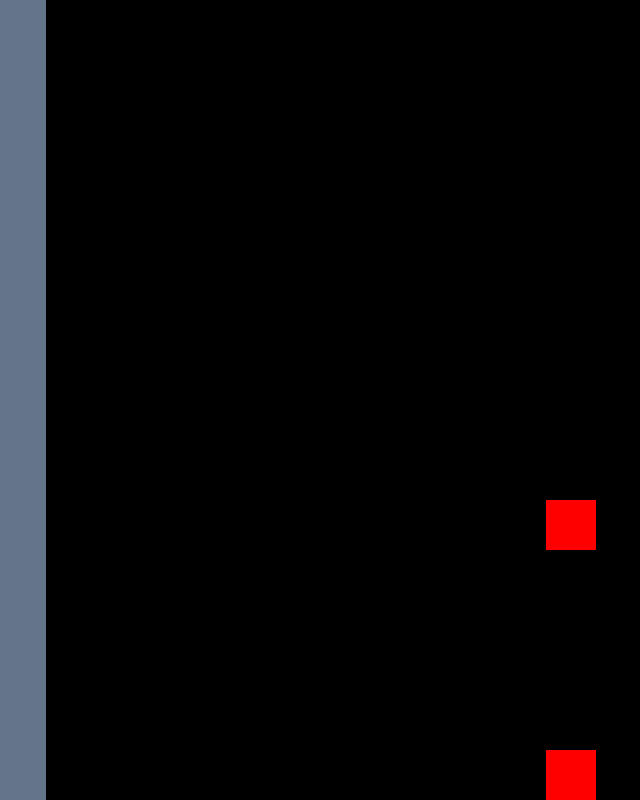
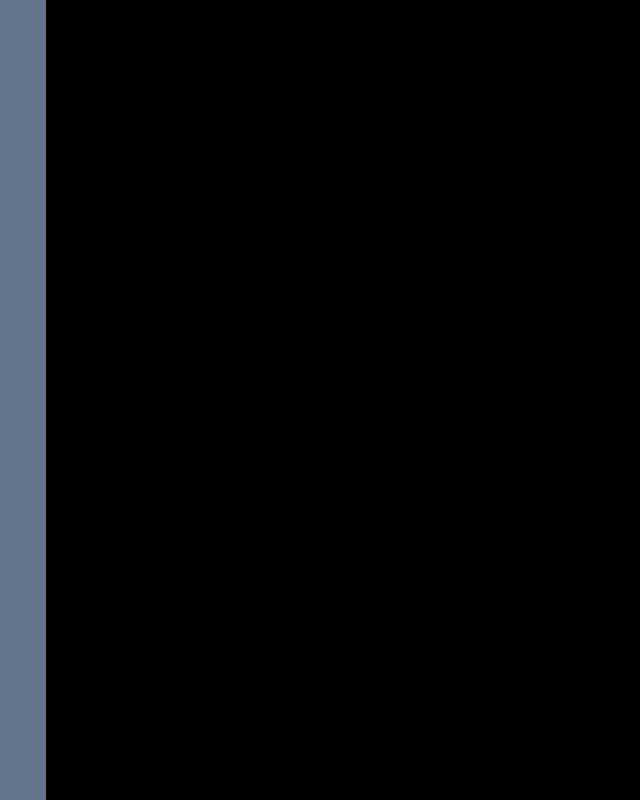
Before and after one commit to FadedBronze/PixiliV2, a React (Vite) app: page / in a window 1280 px wide. Shown: the whole page, without its empty margins (210-850 px from the left). Built offline with nearby package versions, Linux system fonts and the light colour scheme.

Commit message:
added undo to stray pixels

```diff
--- a/src/App.tsx
+++ b/src/App.tsx
@@ -6,7 +6,9 @@ type Chunk = string[][];
 export type Layer = {
   name: string;
   strayPixels: Set<string>;
+  strayPixelsHistory: Set<string>[];
   chunks: Chunk[];
+  chunksHistory: Chunk[][];
 };
 export type Frame = Layer[];
 export type Vector2 = {
@@ -146,6 +148,15 @@ function PixiliCanvas(props: {}) {
             break;
         }
 
+        if (e.code === "KeyZ" && e.ctrlKey) {
+          const layer = appState.editingLayer;
+          if (layer.strayPixelsHistory.length > 0) {
+            layer.strayPixels =
+              layer.strayPixelsHistory.shift() as Layer["strayPixels"];
+            render();
+          }
+        }
+
         render();
       }}
       width={canvasSize.x}
@@ -163,6 +174,9 @@ function PixiliCanvas(props: {}) {
         appState.brush.up?.({ state: appState });
       }}
       onMouseDown={(e: MouseEvent) => {
+        appState.editingLayer.strayPixelsHistory.unshift(
+          new Set(appState.editingLayer.strayPixels)
+        );
         appState.mouseDown = true;
         appState.brush.down?.({ state: appState });
       }}
--- a/src/AppState.tsx
+++ b/src/AppState.tsx
@@ -31,13 +31,17 @@ export function AppStateContextProvider(props: { children: JSX.Element }) {
         frame: [
           {
             chunks: [],
+            chunksHistory: [],
             name: "brush",
             strayPixels: new Set(),
+            strayPixelsHistory: [],
           },
           {
             chunks: [],
+            chunksHistory: [],
             name: "layer 1",
-            strayPixels: new Set(["10_15", "10_10", "-10_-15", "-10_-10"]),
+            strayPixels: new Set(),
+            strayPixelsHistory: [],
           },
         ],
         get brushLayer() {
```
